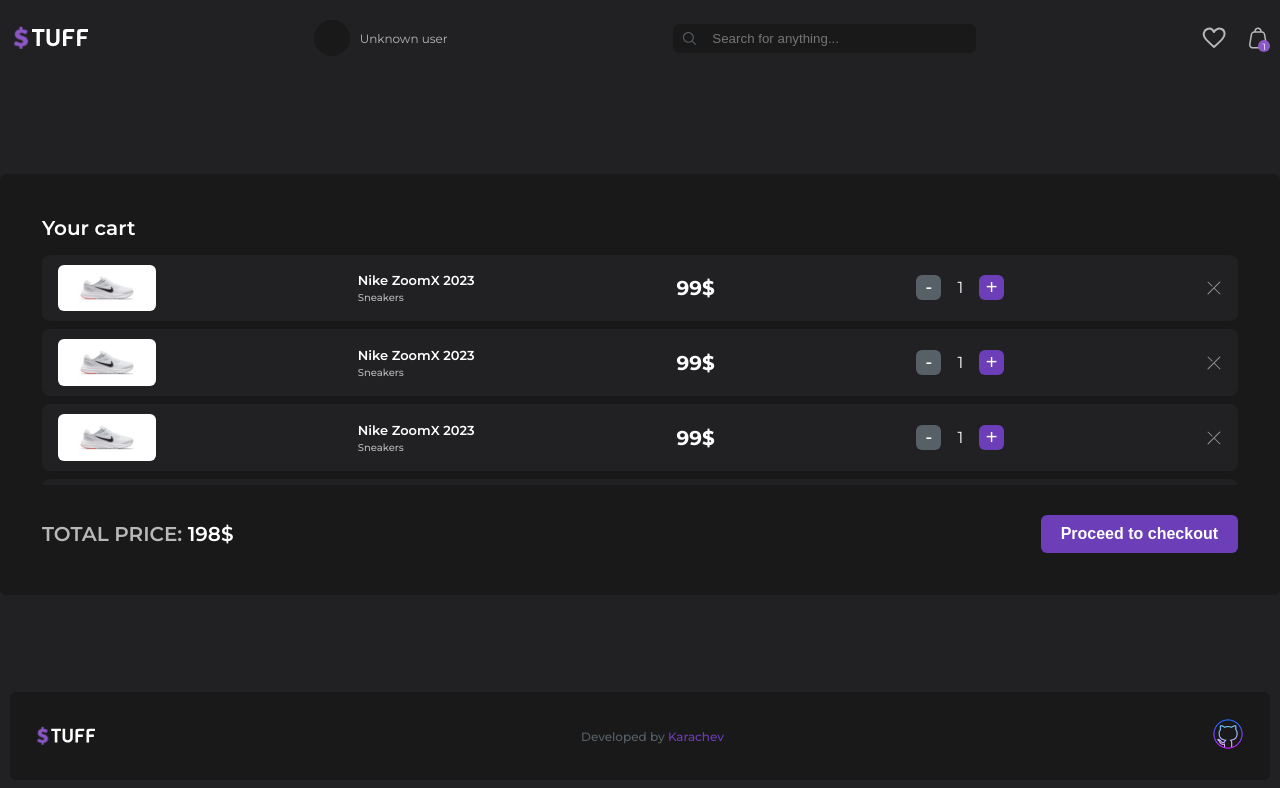
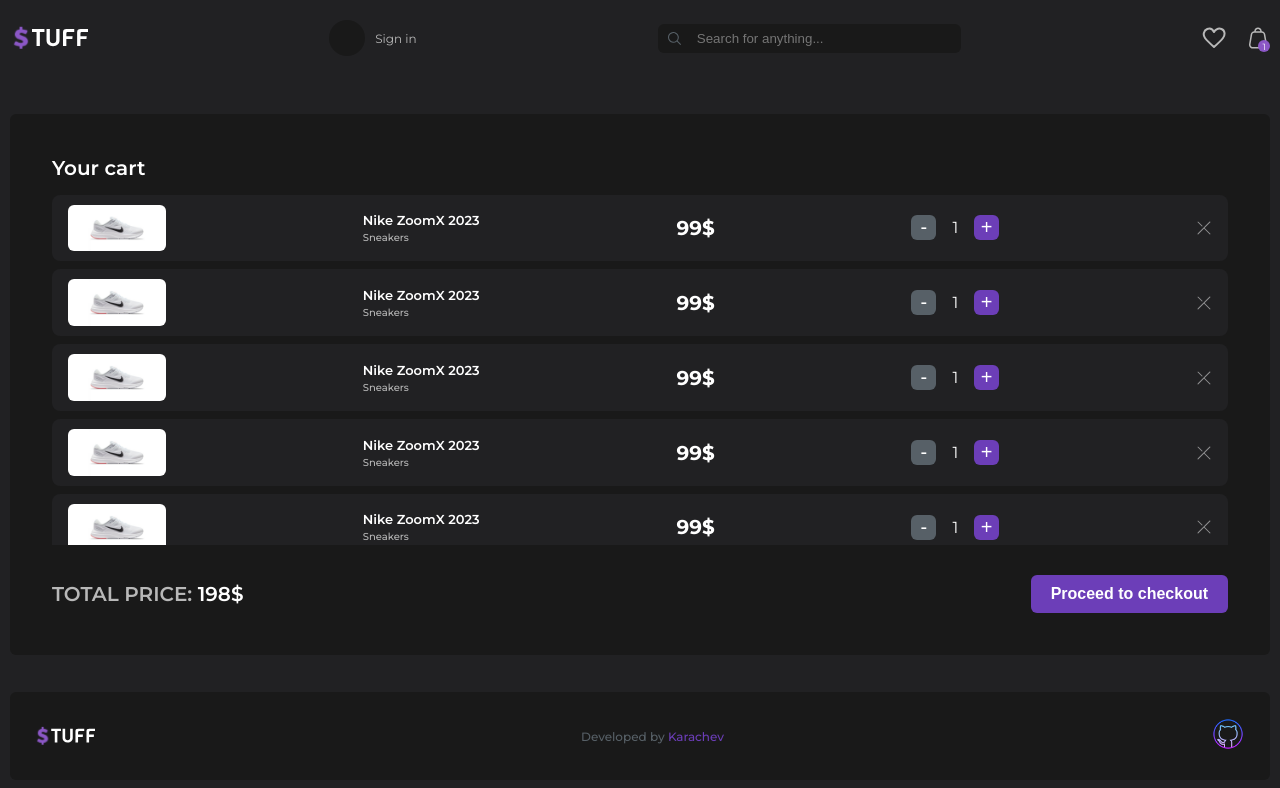
Before and after one commit to Mag1sstr/online-store, a React (Vite) app: page /basket in a window 1280 px wide. Shown: the top 788 px of the page. Built offline with nearby package versions, Linux system fonts and the light colour scheme.

Commit message:
complete auth with token

```diff
--- a/src/components/Basket/Basket.css
+++ b/src/components/Basket/Basket.css
@@ -7,7 +7,7 @@
   display: flex;
   flex-direction: column;
   gap: 8px;
-  height: 230px;
+  height: 350px;
   overflow-y: auto;
   margin-bottom: 30px;
 }
--- a/src/components/Basket/Basket.jsx
+++ b/src/components/Basket/Basket.jsx
@@ -4,6 +4,8 @@
 
 export default function Basket() {
   return (
+    <div className="basket">
+      <div className="conteiner">
         <div className="categories__rightside">
           <p className="basket__title">Your cart</p>
           <div className="basket__column">
@@ -99,5 +101,7 @@
             <button className="basket__button">Proceed to checkout</button>
           </div>
         </div>
+      </div>
+    </div>
   );
 }
--- a/src/components/BigSale/BigSale.jsx
+++ b/src/components/BigSale/BigSale.jsx
@@ -1,7 +1,9 @@
 import "./BigSale.css";
 import computerImage from "../../images/categoriesSection/comp.png";
+import { useNavigate } from "react-router-dom";
 
 export default function BigSale() {
+  const navigate = useNavigate();
   return (
     <div className="categories__rightside">
       <p className="categories__absolute-text">BIG SALE 20%</p>
@@ -11,7 +13,12 @@
           LENNON r2d2 <br />
           with NVIDIA 5090 TI
         </h1>
-        <button className="categories__button">Shop Now</button>
+        <button
+          onClick={() => navigate("/categories/electronics")}
+          className="categories__button"
+        >
+          Shop Now
+        </button>
       </div>
       <img className="categories__image" src={computerImage} alt="" />
     </div>
--- a/src/components/Header/Header.css
+++ b/src/components/Header/Header.css
@@ -20,6 +20,7 @@
 .header__user-name {
   font-size: 12px;
   color: #b8b8b8;
+  cursor: pointer;
 }
 .header__search-img {
   width: 13px;
@@ -63,3 +64,17 @@
   font-size: 9px;
   border-radius: 50%;
 }
+/* auth */
+
+.header__auth {
+  display: flex;
+  flex-direction: column;
+  gap: 3px;
+  font-size: 12px;
+}
+.header__auth-btn {
+  cursor: pointer;
+}
+.header__auth-btn:hover {
+  color: crimson;
+}
--- a/src/components/Header/Header.jsx
+++ b/src/components/Header/Header.jsx
@@ -4,9 +4,16 @@
 import likedImage from "../../images/header/liked.svg";
 import basketImage from "../../images/header/basket.svg";
 import { useNavigate } from "react-router-dom";
+import { useContext, useState } from "react";
+import LoginModal from "../LoginModal/LoginModal";
+import { AuthContext } from "../../contexts/AuthContext";
 
 export default function Header() {
   const navigate = useNavigate();
+  const [clickModal, setClickModal] = useState(false);
+  const { user, setUser } = useContext(AuthContext);
+  console.log(clickModal);
+
   return (
     <header className="header">
       <div className="conteiner">
@@ -17,10 +24,38 @@
             src={logoImage}
             alt="logo"
           />
-          <div className="header__user">
-            <div className="header__user-image"></div>
-            <p className="header__user-name">Unknown user</p>
-          </div>
+          {user ? (
+            <div className="header__auth">
+              <p className="header__auth-name">
+                {`${user.name.firstname} ${user.name.lastname}(${user.email})`}
+              </p>
+              <p
+                onClick={() => {
+                  setUser(null);
+                  localStorage.setItem("token", null);
+                }}
+                className="header__auth-btn"
+              >
+                Выйти
+              </p>
+            </div>
+          ) : (
+            <div className="header__user">
+              <div className="header__user-image"></div>
+              <LoginModal
+                setClickModal={setClickModal}
+                style={clickModal ? "open__modal" : ""}
+              />
+              <p
+                onClick={() => {
+                  setClickModal(true);
+                }}
+                className="header__user-name"
+              >
+                Sign in
+              </p>
+            </div>
+          )}
           <div className="header__search">
             <img
               className="header__search-img"
--- /dev/null
+++ b/src/components/Main/Main.jsx
@@ -0,0 +1,13 @@
+import CategoriesSection from "../CategoriesSection/CategoriesSection";
+import LessSection from "../LessSection/LessSection";
+import TrendingSection from "../TrendingSection/TrendingSection";
+
+export default function Main() {
+  return (
+    <>
+      <CategoriesSection />
+      <TrendingSection />
+      <LessSection />
+    </>
+  );
+}
```
Lines whose indentation alone changed are shown as unchanged.
